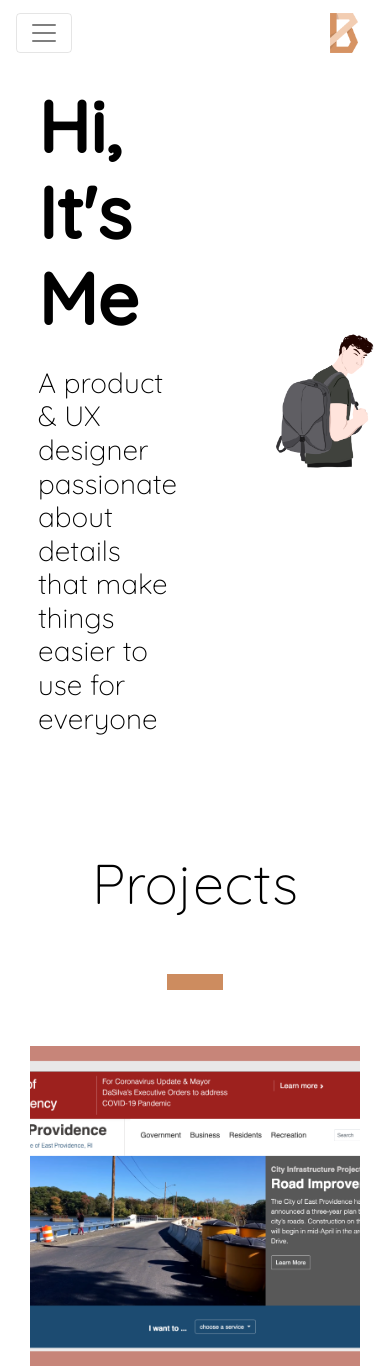
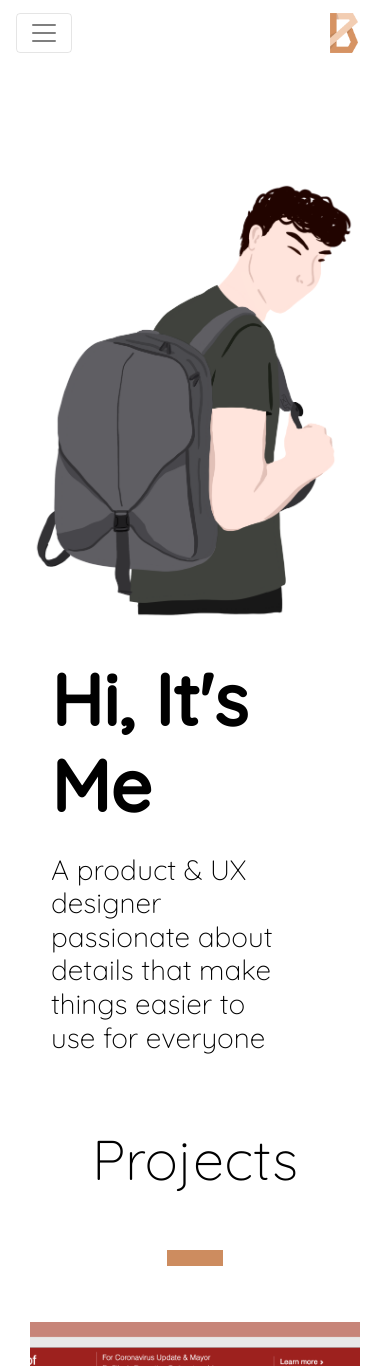
Before and after one commit to bfishy/bfishy.github.io, a PHP site: page / in a window 390 px wide. Shown: the top 1366 px of the page. Run offline with PHP 8.4, Linux system fonts and the light colour scheme.

Commit message:
add responsive

```diff
--- a/about.html
+++ b/about.html
@@ -48,6 +48,7 @@
   </nav>
   <!-- <div id="title" class="container-fluid bg-white py-5"> -->
   <div id="title" class="d-flex flex-column justify-content-center align-items-start bg-white py-5">
+    <div class="container">
       <div class="row mx-auto">
         <div class="col-12 col-sm-12 col-md-4 col-lg-5">
           <div class="pic-box align-self-start">
@@ -81,6 +82,7 @@
         </div>
       </div>
     </div>
+  </div>
 
   <footer class="bg-white text-center py-3">
     <div class="container">
--- a/index.html
+++ b/index.html
@@ -48,11 +48,11 @@
     </div>
   </nav>
 
-  <div id="title" class="d-flex flex-column justify-content-center align-items-center bg-white py-5">
+  <div id="title" class="d-flex flex-column justify-content-center align-items-center bg-white">
     <a class="anchor-nav" name="top"></a>
     <div class="container">
       <div class="row align-items-center">
-        <div class="col-8 col-sm-8 col-md-8 col-lg-8">
+        <div class="col-12 col-sm-12 col-md-8 col-lg-8 order-md-1 order-lg-1 order-2 order-sm-2">
           <div class="description">
             <h1 class="title display-3 mb-4 mt-4">
               Hi, It's Me
@@ -63,7 +63,7 @@
             </div>
           </div>
         </div>
-        <div class="col-4 col-sm-4 col-md-4 col-lg-4">
+        <div class="col-12 col-sm-12 col-md-4 col-lg-4 order-md-2 order-lg-2 order-1 order-sm-1">
           <div class="person-pic-box">
             <img src="img/personb.png" alt="picture of me" class="person-pic">
           </div>
--- a/style.css
+++ b/style.css
@@ -2,6 +2,24 @@ body {
     font-family: Helvetica, sans-serif;
     font-weight: 300;
     background-color: #cd8c5f;
+    padding-top: 65px;
+}
+@media (max-width: 768px) {
+    body {
+      padding-top: 65px;
+    }
+    .person-pic-box {
+        margin-top: 8%;
+    }
+}
+
+@media (max-width: 374px) {
+    body {
+      padding-top: 65px;
+    }
+    .person-pic-box {
+        padding-top: 45px;
+    }
 }
 
 /* #CD8C5F
@@ -60,6 +78,8 @@ h2 {
 
 #title {
     height: 95vh;
+    padding-top: 3rem;
+    padding-bottom: 3rem;
 }
 
 img.divider{
@@ -184,6 +204,37 @@ a.link-btn:focus {
     width: 100%;
 }
 
+@media (max-width: 320px) {
+    .person-pic-box {width: 50%; margin-left: auto; margin-right: auto;}
+    .subtitle-box {width: 100%; margin-right: 5%;}
+    .description { margin-right: 10% !important;}
+
+}
+
+@media (min-width: 320px) {
+    .person-pic-box {width: 50%; margin-left: auto; margin-right: auto;}
+    .subtitle-box {width: 100%; margin-right: 5%;}
+    .description { margin-right: 10% !important;}
+
+}
+
+@media (max-width: 468px) {
+    .person-pic-box {width: 90%; margin-left: auto; margin-right: auto; padding-top: 20%;}
+    .subtitle-box {width: 85%; margin-right: auto;}
+    .description { margin-right: 10% !important; margin-top: 10%;}
+    #title {
+        height: 120vh;
+    }
+}
+
+@media (min-width: 468px) {
+    .person-pic-box {width: 100%; margin-left: auto; margin-right: auto;}
+    .subtitle-box {width: 85%; margin-right: auto;}
+    .description { margin-right: 10% !important; margin-top: 3%;}
+    #title {
+        height: 95vh;
+    }
+}
 .person-pic {
     /* width: 50%; */
     width: 100%;
@@ -192,7 +243,7 @@ a.link-btn:focus {
 .description {
     margin-left: 10%;
     margin-right: auto;
-    width: 75%;
+    width: 80%;
 }
 
 .subtitle-box {
@@ -206,7 +257,7 @@ a.link-btn:focus {
 .pic-box {
     margin-left: auto;
     margin-right: auto;
-    margin-top: 0%;
+    margin-top: 5%;
     width: 70%;
 }
 
```
Lines whose indentation alone changed are shown as unchanged.
